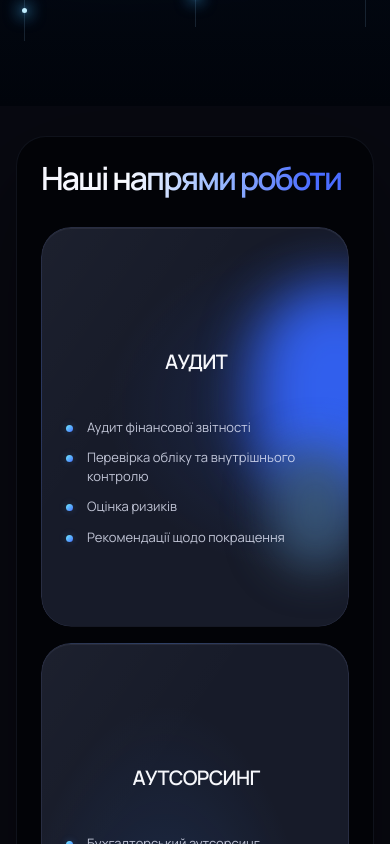
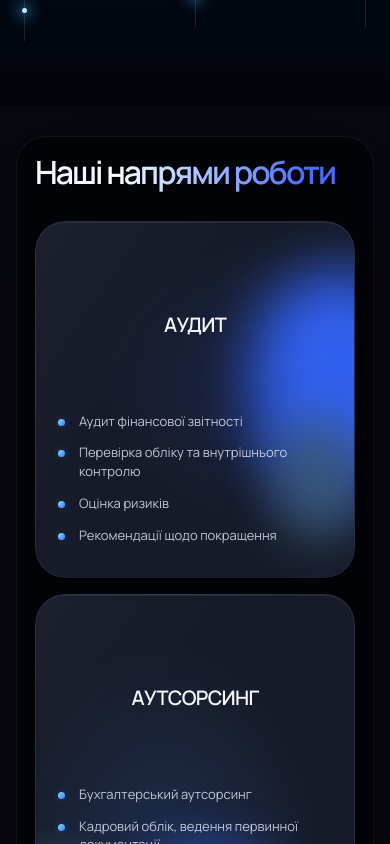
Before and after one commit to dnagorna3817-spec/website_akc_main, a Next.js app: page /about in a window 390 px wide. Shown: the part 1720-2564 px from the top of the page. Built offline with nearby package versions, Linux system fonts and the light colour scheme.

Commit message:
Fix About service card proportions and text alignment

```diff
--- a/app/about/about.css
+++ b/app/about/about.css
@@ -2135,3 +2135,115 @@ body {
   position: relative;
   z-index: 1;
 }
+
+
+/* Service cards: balanced proportions and one consistent text baseline.
+   Scoped to /about only; preserve existing gradient artwork and copy. */
+@media (min-width: 1051px) {
+  .akc-about-figma .services { padding-inline: clamp(18px, 3vw, 44px); }
+  .akc-about-figma .services__frame { max-width: 1340px; padding: clamp(24px, 3vw, 40px); }
+  .akc-about-figma .services__grid { gap: clamp(14px, 1.5vw, 20px); }
+}
+.akc-about-figma .services__grid > .service,
+.akc-about-figma .services__grid > .service--1,
+.akc-about-figma .services__grid > .service--2,
+.akc-about-figma .services__grid > .service--3,
+.akc-about-figma .services__grid > .service--4 {
+  height: 540px;
+  min-height: 540px;
+}
+.akc-about-figma .services__grid > .service .service__content,
+.akc-about-figma .services__grid > .service--1 .service__content,
+.akc-about-figma .services__grid > .service--2 .service__content,
+.akc-about-figma .services__grid > .service--3 .service__content,
+.akc-about-figma .services__grid > .service--4 .service__content {
+  position: absolute;
+  top: 108px;
+  right: 22px;
+  bottom: 24px;
+  left: 22px;
+  width: auto;
+  min-width: 0;
+  display: flex;
+  flex-direction: column;
+  padding: 0;
+  transform: none;
+}
+.akc-about-figma .services__grid .service .service__content > h3,
+.akc-about-figma .services__grid .service--4 .service__content > h3 {
+  display: flex !important;
+  justify-content: center !important;
+  align-items: center !important;
+  flex: 0 0 84px;
+  min-height: 84px;
+  width: 100% !important;
+  max-width: 100%;
+  margin: 0 0 24px !important;
+  font-size: clamp(17px, 1.45vw, 22px);
+  line-height: 1.18;
+  text-align: center !important;
+  overflow-wrap: break-word;
+  word-break: normal;
+}
+.akc-about-figma .services__grid > .service .service__bullet-list {
+  display: grid;
+  gap: 13px;
+  align-content: start;
+  min-width: 0;
+  margin: 0;
+  padding: 0;
+}
+.akc-about-figma .services__grid > .service .service__bullet-list li {
+  min-width: 0;
+  font-size: 13px;
+  line-height: 1.45;
+  overflow-wrap: break-word;
+}
+@media (min-width: 601px) and (max-width: 1050px) {
+  .akc-about-figma .services__grid > .service,
+  .akc-about-figma .services__grid > .service--1,
+  .akc-about-figma .services__grid > .service--2,
+  .akc-about-figma .services__grid > .service--3,
+  .akc-about-figma .services__grid > .service--4 {
+    height: 480px;
+    min-height: 480px;
+  }
+  .akc-about-figma .services__grid > .service .service__content,
+  .akc-about-figma .services__grid > .service--1 .service__content,
+  .akc-about-figma .services__grid > .service--2 .service__content,
+  .akc-about-figma .services__grid > .service--3 .service__content,
+  .akc-about-figma .services__grid > .service--4 .service__content {
+    top: 76px;
+    left: 26px;
+    right: 26px;
+  }
+}
+@media (max-width: 600px) {
+  .akc-about-figma .services__frame { padding: 18px; }
+  .akc-about-figma .services__grid > .service,
+  .akc-about-figma .services__grid > .service--1,
+  .akc-about-figma .services__grid > .service--2,
+  .akc-about-figma .services__grid > .service--3,
+  .akc-about-figma .services__grid > .service--4 {
+    height: auto;
+    min-height: 0;
+    padding: 68px 22px 32px;
+  }
+  .akc-about-figma .services__grid > .service .service__content,
+  .akc-about-figma .services__grid > .service--1 .service__content,
+  .akc-about-figma .services__grid > .service--2 .service__content,
+  .akc-about-figma .services__grid > .service--3 .service__content,
+  .akc-about-figma .services__grid > .service--4 .service__content {
+    position: relative;
+    inset: auto;
+    width: 100%;
+    padding: 0;
+    transform: none;
+  }
+  .akc-about-figma .services__grid .service .service__content > h3 {
+    flex-basis: auto;
+    min-height: 70px;
+    margin-bottom: 20px !important;
+    font-size: 20px;
+  }
+}
```
